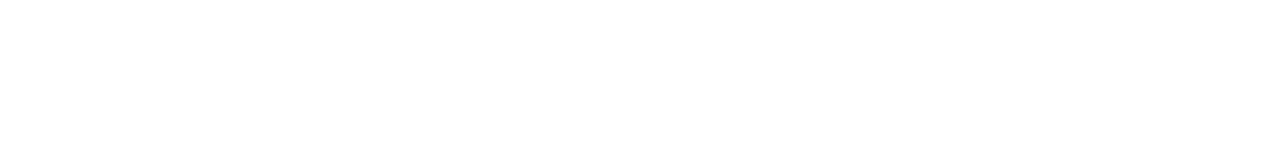
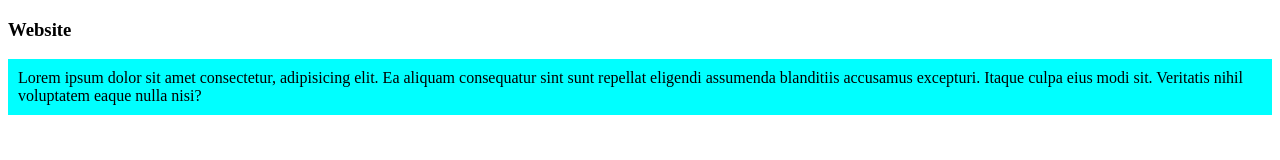
Before and after one commit to Tanzeem74/first-github-rep, a plain HTML site: page index.html in a window 1280 px wide. Drawn offline with Linux system fonts and the light colour scheme.

Commit message:
added blog

```diff
--- a/index.html
+++ b/index.html
@@ -4,8 +4,13 @@
     <meta charset="UTF-8">
     <meta name="viewport" content="width=device-width, initial-scale=1.0">
     <title>First Github Repo</title>
+    <link rel="stylesheet" href="style.css">
 </head>
 <body>
+    <div>
+        <h3>Website</h3>
+        <p>Lorem ipsum dolor sit amet consectetur, adipisicing elit. Ea aliquam consequatur sint sunt repellat eligendi assumenda blanditiis accusamus excepturi. Itaque culpa eius modi sit. Veritatis nihil voluptatem eaque nulla nisi?</p>
 
+    </div>
 </body>
 </html>
--- /dev/null
+++ b/style.css
@@ -0,0 +1,4 @@
+p{
+    background-color: aqua;
+    padding: 10px;
+}
```
